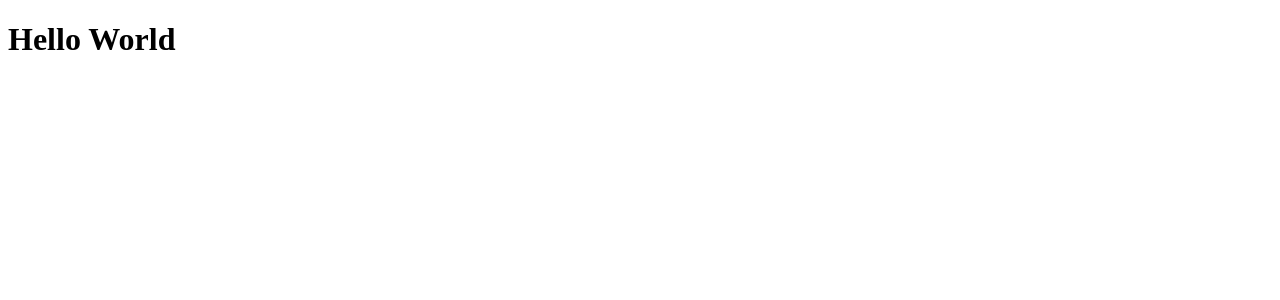
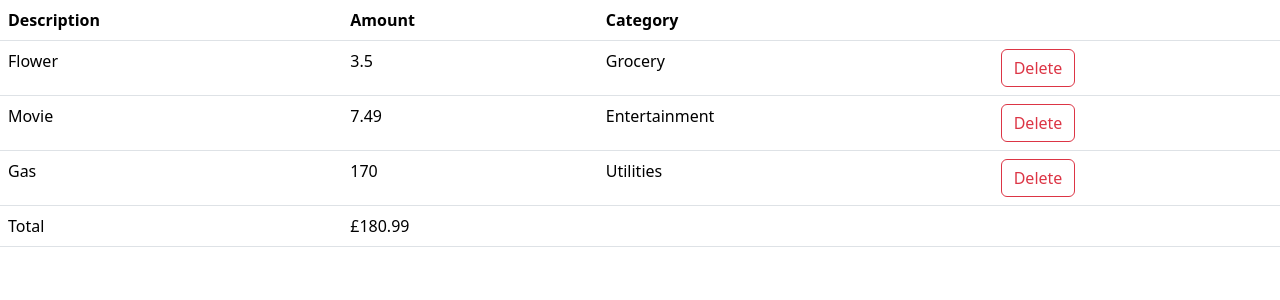
Before and after one commit to ilham-saleh/expense-tracker-ts, a React (Vite) app: page / in a window 1280 px wide. Shown: the top 300 px of the page. Built offline with nearby package versions, Linux system fonts and the light colour scheme.

Commit message:
ExpenseList component added

```diff
--- a/package.json
+++ b/package.json
@@ -10,6 +10,7 @@
     "preview": "vite preview"
   },
   "dependencies": {
+    "bootstrap": "^5.3.3",
     "react": "^18.2.0",
     "react-dom": "^18.2.0"
   },
--- a/src/App.tsx
+++ b/src/App.tsx
@@ -1,10 +1,22 @@
+// React, etc...
+import { useState } from "react";
+
+// CSS
 import "./App.css";
 
+import ExpenseList from "./components/ExpenseList/ExpenseList.tsx";
+import data from "./data.ts";
+
 function App() {
+  const [expenses, setExpenses] = useState(data);
+
   return (
-    <>
-      <h1>Hello World</h1>
-    </>
+    <div>
+      <ExpenseList
+        expenses={expenses}
+        onDelete={() => console.log("deleted")}
+      />
+    </div>
   );
 }
 
--- /dev/null
+++ b/src/components/ExpenseList/ExpenseList.tsx
@@ -0,0 +1,60 @@
+interface Expense {
+  id: number;
+  description: string;
+  amount: number;
+  category: string;
+}
+
+interface Props {
+  expenses: Expense[];
+  onDelete: (id: number) => void;
+}
+
+const ExpenseList = ({ expenses, onDelete }: Props) => {
+  return (
+    <div>
+      <table className="table table-border">
+        <thead>
+          <tr>
+            <th>Description</th>
+            <th>Amount</th>
+            <th>Category</th>
+            <th></th>
+          </tr>
+        </thead>
+        <tbody>
+          {expenses.map(({ id, description, amount, category }) => (
+            <tr key={id}>
+              <td>{description}</td>
+              <td>{amount}</td>
+              <td>{category}</td>
+              <td>
+                <button
+                  className="btn btn-outline-danger"
+                  onClick={() => onDelete(id)}
+                >
+                  Delete
+                </button>
+              </td>
+            </tr>
+          ))}
+        </tbody>
+        <tfoot>
+          <tr>
+            <td>Total</td>
+            <td>
+              £
+              {expenses
+                .reduce((acc, expense) => expense.amount + acc, 0)
+                .toFixed(2)}
+            </td>
+            <td></td>
+            <td></td>
+          </tr>
+        </tfoot>
+      </table>
+    </div>
+  );
+};
+
+export default ExpenseList;
--- /dev/null
+++ b/src/data.ts
@@ -0,0 +1,22 @@
+const data = [
+  {
+    id: 1,
+    description: "Flower",
+    amount: 3.5,
+    category: "Grocery",
+  },
+  {
+    id: 2,
+    description: "Movie",
+    amount: 7.49,
+    category: "Entertainment",
+  },
+  {
+    id: 3,
+    description: "Gas",
+    amount: 170,
+    category: "Utilities",
+  },
+];
+
+export default data;
--- a/src/main.tsx
+++ b/src/main.tsx
@@ -1,6 +1,7 @@
 import React from "react";
 import ReactDOM from "react-dom/client";
 import App from "./App.tsx";
+import "bootstrap/dist/css/bootstrap.css";
 
 ReactDOM.createRoot(document.getElementById("root")!).render(
   <React.StrictMode>
```
Also changed, not shown: src/data.js (deleted, +0 -18 lines), 1 other file (tests, documents, lock files or other folders).
